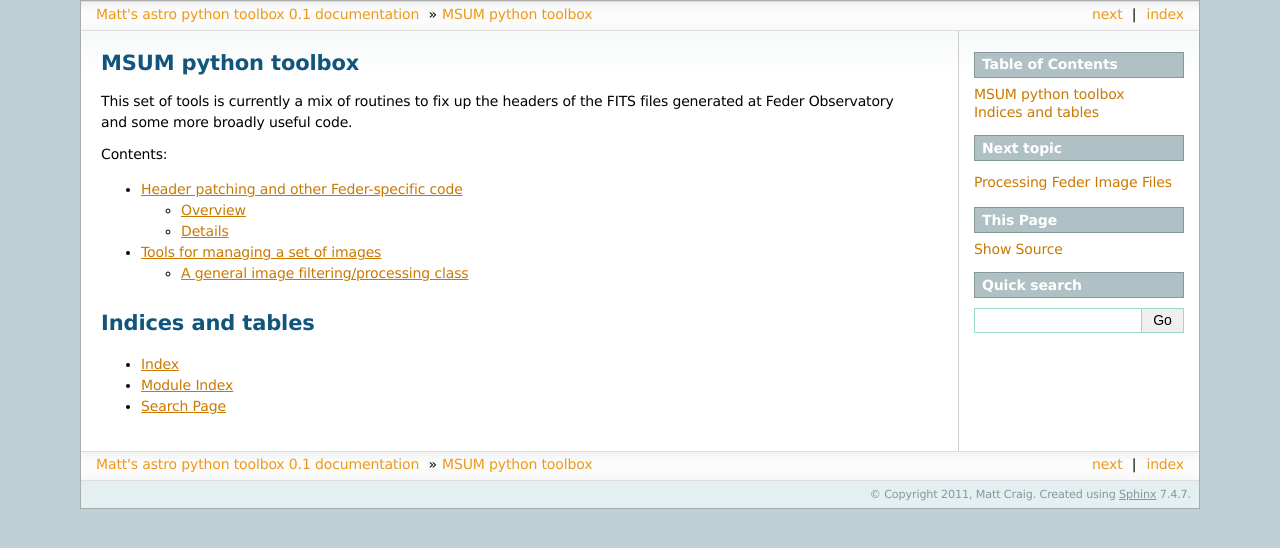
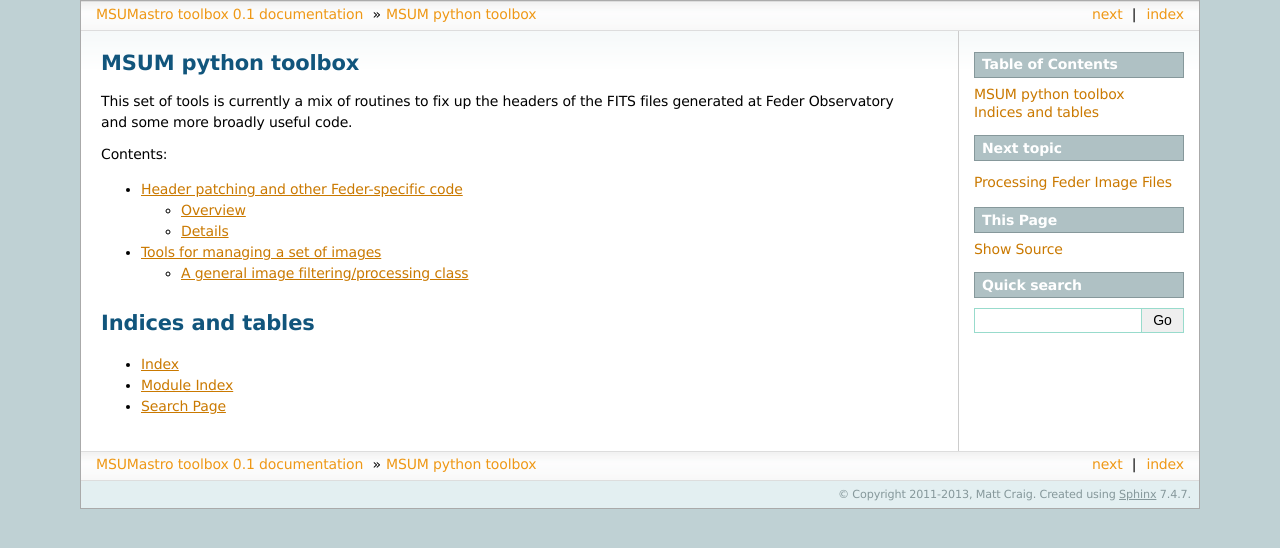
Before and after one commit to mwcraig/msumastro, a Sphinx documentation site: the page built from docs/index.rst, in a window 1280 px wide. Shown: the top 548 px of the page. Built offline with Sphinx 7.4.7, drawn with Linux system fonts in a browser that asks for light colours.

Commit message:
Change name of package displayed in documentation

```diff
--- a/docs/conf.py
+++ b/docs/conf.py
@@ -42,8 +42,8 @@
 master_doc = 'index'
 
 # General information about the project.
-project = u'Matt\'s astro python toolbox'
-copyright = u'2011, Matt Craig'
+project = u'MSUMastro toolbox'
+copyright = u'2011-2013, Matt Craig'
 
 # The version info for the project you're documenting, acts as replacement for
 # |version| and |release|, also used in various other places throughout the
```
